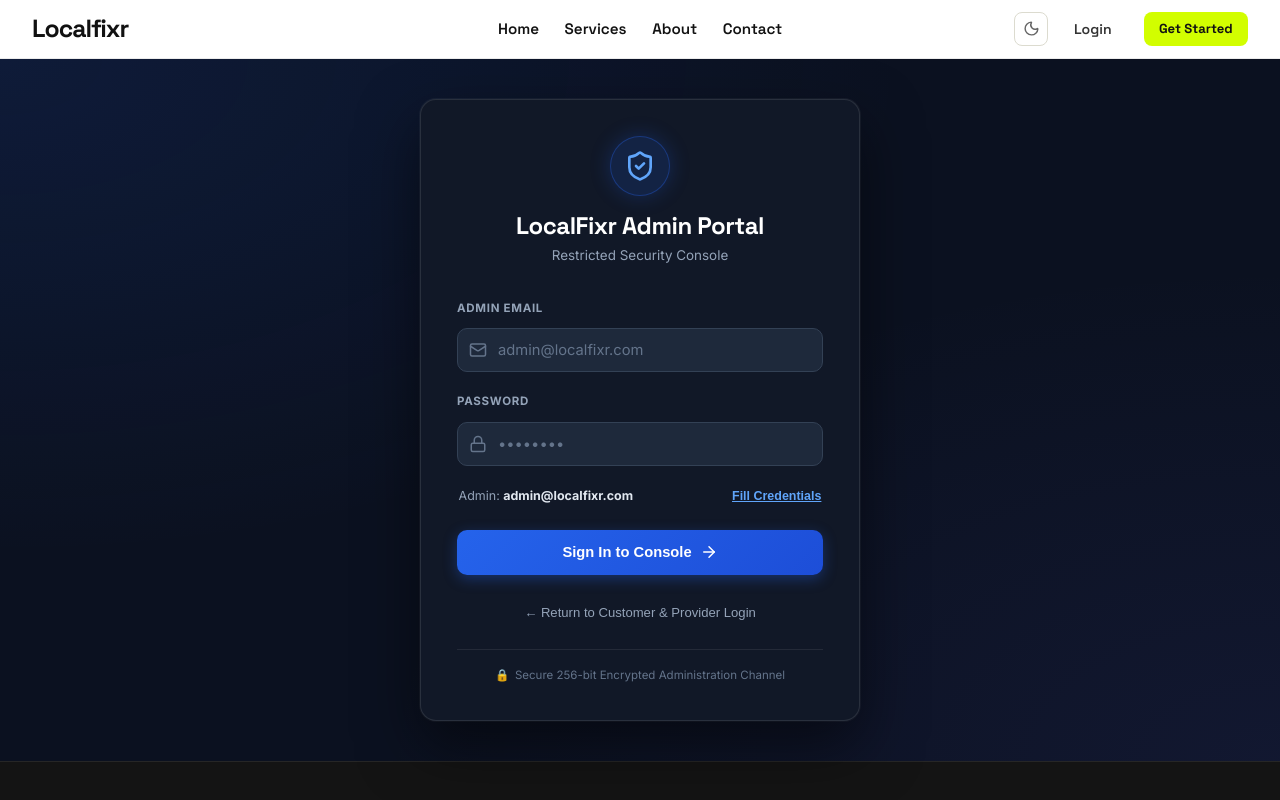
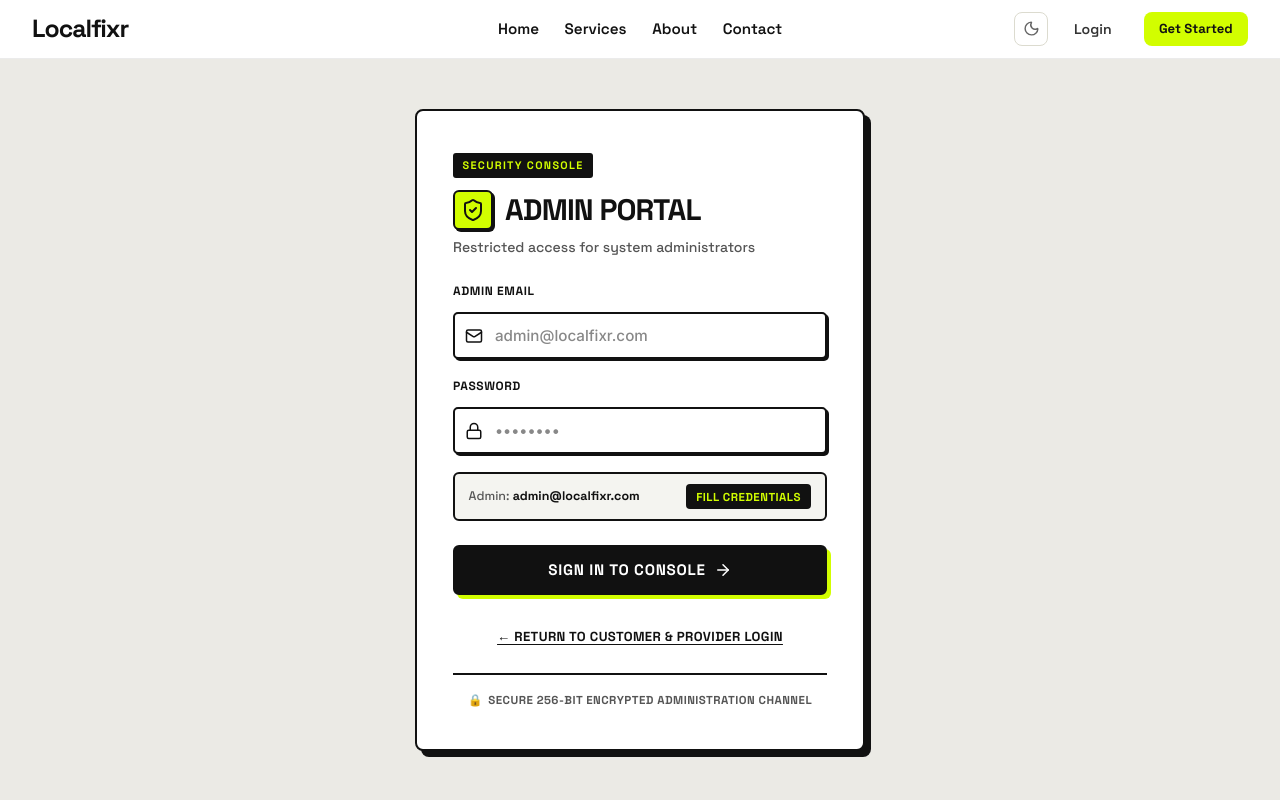
Before and after one commit to aryy005/local-service-app, a React (Vite) app: page /admin-login in a window 1280 px wide. Shown: the top 800 px of the page. Built offline with nearby package versions, Linux system fonts and the light colour scheme; no server answers.

Commit message:
feat(admin): redesign admin login page in neo-brutalist theme

```diff
--- a/src/pages/AdminLogin.css
+++ b/src/pages/AdminLogin.css
@@ -1,97 +1,118 @@
 /* ═══════════════════════════════════════════════════════════════
-   LocalFixr — Admin Login Security Console
+   LocalFixr — Admin Login Security Console (Neo-Brutalist Theme)
 ═══════════════════════════════════════════════════════════════ */
 
 .admin-login-wrapper {
   display: flex;
   align-items: center;
   justify-content: center;
-  min-height: calc(100vh - 140px);
-  padding: 2.5rem 1rem;
-  background-color: #0B1120;
-  background-image:
-    radial-gradient(at 0% 0%, rgba(37, 99, 235, 0.12) 0px, transparent 50%),
-    radial-gradient(at 100% 100%, rgba(99, 102, 241, 0.08) 0px, transparent 50%);
+  min-height: calc(100vh - 58px);
+  padding: 3rem 1rem;
+  background-color: #EBEAE5;
 }
 
 .admin-login-card {
   width: 100%;
-  max-width: 440px;
-  background: #111827;
-  border: 1px solid rgba(255, 255, 255, 0.1);
-  border-radius: 16px;
-  padding: 2.25rem;
-  box-shadow: 0 25px 60px rgba(0, 0, 0, 0.5), 0 0 0 1px rgba(255, 255, 255, 0.05);
-  color: #F8FAFC;
+  max-width: 450px;
+  background: #FFFFFF;
+  border: 2.5px solid #111111;
+  border-radius: 8px;
+  box-shadow: 6px 6px 0 #111111;
+  padding: 2.5rem 2.25rem;
+  margin: 0 auto;
   box-sizing: border-box;
 }
 
+.admin-tag {
+  display: inline-block;
+  background: #111111;
+  color: #D2FE00;
+  font-family: 'Space Grotesk', sans-serif;
+  font-size: 0.68rem;
+  font-weight: 800;
+  letter-spacing: 0.12em;
+  text-transform: uppercase;
+  padding: 0.25rem 0.6rem;
+  border-radius: 3px;
+  margin-bottom: 0.75rem;
+}
+
 .admin-login-header {
-  text-align: center;
-  margin-bottom: 2rem;
+  margin-bottom: 1.5rem;
+}
+
+.admin-header-row {
+  display: flex;
+  align-items: center;
+  gap: 0.75rem;
+  margin-bottom: 0.35rem;
 }
 
 .admin-shield-icon-wrap {
   display: inline-flex;
   align-items: center;
   justify-content: center;
-  width: 60px;
-  height: 60px;
-  border-radius: 50%;
-  background: rgba(37, 99, 235, 0.15);
-  border: 1px solid rgba(37, 99, 235, 0.35);
-  color: #60A5FA;
-  margin-bottom: 1rem;
-  box-shadow: 0 0 20px rgba(37, 99, 235, 0.25);
+  width: 40px;
+  height: 40px;
+  border-radius: 6px;
+  background: #D2FE00;
+  border: 2px solid #111111;
+  color: #111111;
+  box-shadow: 2px 2px 0 #111111;
+  flex-shrink: 0;
 }
 
 .admin-login-title {
   font-family: 'Space Grotesk', sans-serif;
-  font-size: 1.5rem;
-  font-weight: 800;
-  color: #FFFFFF;
-  margin: 0 0 0.35rem 0;
-  letter-spacing: -0.02em;
+  font-size: 1.85rem;
+  font-weight: 900;
+  color: #111111;
+  margin: 0;
+  letter-spacing: -0.03em;
+  text-transform: uppercase;
+  line-height: 1.1;
 }
 
 .admin-login-subtitle {
-  font-size: 0.84rem;
-  color: #94A3B8;
-  margin: 0;
+  font-family: 'Space Grotesk', sans-serif;
+  font-size: 0.88rem;
+  color: #555555;
+  font-weight: 500;
+  margin: 0.35rem 0 0 0;
 }
 
 .admin-login-error {
-  background: rgba(239, 68, 68, 0.12);
-  border: 1px solid rgba(239, 68, 68, 0.35);
-  color: #FCA5A5;
+  background: #FEE2E2;
+  color: #991B1B;
+  border: 2px solid #111111;
+  box-shadow: 3px 3px 0 #111111;
   padding: 0.75rem 1rem;
-  border-radius: 10px;
-  margin-bottom: 1.5rem;
-  font-size: 0.85rem;
-  font-weight: 500;
-  display: flex;
-  align-items: center;
-  gap: 0.5rem;
+  border-radius: 4px;
+  margin-bottom: 1.25rem;
+  font-family: 'Space Grotesk', sans-serif;
+  font-size: 0.84rem;
+  font-weight: 700;
 }
 
 .admin-login-form {
   display: flex;
   flex-direction: column;
-  gap: 1.25rem;
 }
 
 .admin-form-group {
   display: flex;
   flex-direction: column;
+  margin-bottom: 1.15rem;
 }
 
 .admin-form-label {
-  font-size: 0.72rem;
-  font-weight: 700;
+  font-family: 'Space Grotesk', sans-serif;
+  font-size: 0.75rem;
+  font-weight: 800;
   text-transform: uppercase;
-  letter-spacing: 0.06em;
-  color: #94A3B8;
-  margin-bottom: 0.45rem;
+  letter-spacing: 0.05em;
+  color: #111111;
+  margin-bottom: 0.4rem;
 }
 
 .admin-input-wrapper {
@@ -103,7 +124,7 @@
 .admin-input-icon {
   position: absolute;
   left: 12px;
-  color: #64748B;
+  color: #111111;
   pointer-events: none;
   display: flex;
   align-items: center;
@@ -113,75 +134,96 @@
 .admin-input-field {
   width: 100%;
   padding: 0.75rem 1rem 0.75rem 2.5rem;
-  background: #1E293B;
-  border: 1px solid #334155;
-  border-radius: 10px;
-  color: #FFFFFF;
-  font-size: 0.92rem;
+  background: #FFFFFF;
+  border: 2px solid #111111;
+  border-radius: 5px;
+  color: #111111;
   font-family: inherit;
+  font-size: 0.95rem;
+  font-weight: 500;
+  box-shadow: 2px 2px 0 #111111;
   outline: none;
-  transition: all 0.2s ease;
+  transition: all 0.15s ease;
   box-sizing: border-box;
 }
 
 .admin-input-field::placeholder {
-  color: #64748B;
+  color: #888888;
 }
 
 .admin-input-field:focus {
-  border-color: #2563EB;
-  box-shadow: 0 0 0 3px rgba(37, 99, 235, 0.25);
-  background: #1E293B;
+  border-color: #111111;
+  box-shadow: 4px 4px 0 #D2FE00;
 }
 
 .admin-credentials-row {
   display: flex;
   align-items: center;
   justify-content: space-between;
+  font-family: 'Space Grotesk', sans-serif;
   font-size: 0.78rem;
-  color: #94A3B8;
-  padding: 0 0.1rem;
+  background: #F4F4F0;
+  border: 2px solid #111111;
+  border-radius: 6px;
+  padding: 0.6rem 0.85rem;
+  margin-bottom: 1.25rem;
+  color: #555555;
+  box-sizing: border-box;
+}
+
+.admin-credentials-row strong {
+  color: #111111;
 }
 
 .admin-quick-fill-btn {
-  background: transparent;
+  background: #111111;
   border: none;
-  color: #60A5FA;
-  font-size: 0.78rem;
-  font-weight: 600;
+  color: #D2FE00;
+  font-family: 'Space Grotesk', sans-serif;
+  font-size: 0.72rem;
+  font-weight: 800;
+  text-transform: uppercase;
+  letter-spacing: 0.04em;
+  padding: 0.35rem 0.65rem;
+  border-radius: 4px;
   cursor: pointer;
-  text-decoration: underline;
-  padding: 0;
-  transition: color 0.15s ease;
+  transition: all 0.15s ease;
 }
 
 .admin-quick-fill-btn:hover {
-  color: #93C5FD;
+  background: #D2FE00;
+  color: #111111;
+  box-shadow: 1px 1px 0 #111111;
 }
 
 .admin-submit-btn {
   width: 100%;
   padding: 0.85rem 1.25rem;
-  background: linear-gradient(135deg, #2563EB, #1D4ED8);
+  background: #111111;
   color: #FFFFFF;
-  border: none;
-  border-radius: 10px;
-  font-size: 0.92rem;
-  font-weight: 700;
+  border: 2px solid #111111;
+  border-radius: 6px;
+  font-family: 'Space Grotesk', sans-serif;
+  font-size: 0.95rem;
+  font-weight: 800;
+  letter-spacing: 0.05em;
+  text-transform: uppercase;
   cursor: pointer;
   display: flex;
   align-items: center;
   justify-content: center;
   gap: 0.5rem;
-  box-shadow: 0 4px 14px rgba(37, 99, 235, 0.35);
-  transition: all 0.18s ease;
+  box-shadow: 4px 4px 0 #D2FE00;
+  transition: all 0.15s ease;
   margin-top: 0.25rem;
 }
 
 .admin-submit-btn:hover:not(:disabled) {
-  background: linear-gradient(135deg, #1D4ED8, #1E40AF);
-  box-shadow: 0 6px 20px rgba(37, 99, 235, 0.45);
-  transform: translateY(-1px);
+  background: #D2FE00;
+  color: #111111;
+  border-color: #111111;
+  box-shadow: 2px 2px 0 #111111;
+  transform: translate(2px, 2px);
 }
 
 .admin-submit-btn:disabled {
@@ -190,32 +232,51 @@
 }
 
 .admin-back-row {
-  margin-top: 1.5rem;
+  margin-top: 1.75rem;
   text-align: center;
 }
 
 .admin-back-btn {
   background: transparent;
   border: none;
-  color: #94A3B8;
+  font-family: 'Space Grotesk', sans-serif;
+  color: #111111;
   font-size: 0.82rem;
+  font-weight: 800;
+  text-transform: uppercase;
+  letter-spacing: 0.03em;
+  text-decoration: underline;
+  text-underline-offset: 3px;
   cursor: pointer;
-  transition: color 0.15s ease;
+  transition: background 0.15s ease;
+  padding: 0.2rem 0.4rem;
 }
 
 .admin-back-btn:hover {
-  color: #F1F5F9;
+  background: #D2FE00;
+  color: #111111;
 }
 
 .admin-security-badge {
   margin-top: 1.5rem;
   padding-top: 1rem;
-  border-top: 1px solid rgba(255, 255, 255, 0.08);
+  border-top: 2px solid #111111;
   text-align: center;
+  font-family: 'Space Grotesk', sans-serif;
   font-size: 0.72rem;
-  color: #64748B;
+  font-weight: 700;
+  text-transform: uppercase;
+  letter-spacing: 0.04em;
+  color: #555555;
   display: flex;
   align-items: center;
   justify-content: center;
   gap: 0.35rem;
 }
+
+@media (max-width: 768px) {
+  .admin-login-card {
+    padding: 1.75rem 1.25rem;
+    box-shadow: 4px 4px 0 #111111;
+  }
+}
--- a/src/pages/AdminLogin.jsx
+++ b/src/pages/AdminLogin.jsx
@@ -40,13 +40,14 @@ const AdminLogin = () => {
       <div className="admin-login-card">
 
         <div className="admin-login-header">
-          <div className="admin-shield-icon-wrap">
-            <ShieldCheck size={32} />
+          <div className="admin-tag">SECURITY CONSOLE</div>
+          <div className="admin-header-row">
+            <div className="admin-shield-icon-wrap">
+              <ShieldCheck size={24} />
+            </div>
+            <h1 className="admin-login-title">ADMIN PORTAL</h1>
           </div>
-          <h1 className="admin-login-title">
-            LocalFixr Admin Portal
-          </h1>
-          <p className="admin-login-subtitle">Restricted Security Console</p>
+          <p className="admin-login-subtitle">Restricted access for system administrators</p>
         </div>
 
         {error && (
@@ -91,7 +92,7 @@ const AdminLogin = () => {
           </div>
 
           <div className="admin-credentials-row">
-            <span>Admin: <strong style={{ color: '#E2E8F0' }}>admin@localfixr.com</strong></span>
+            <span>Admin: <strong>admin@localfixr.com</strong></span>
             <button
               type="button"
               className="admin-quick-fill-btn"
```
